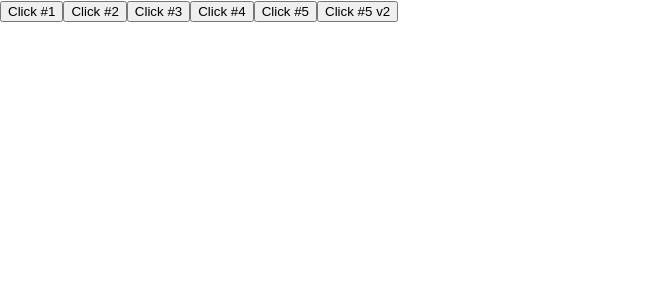
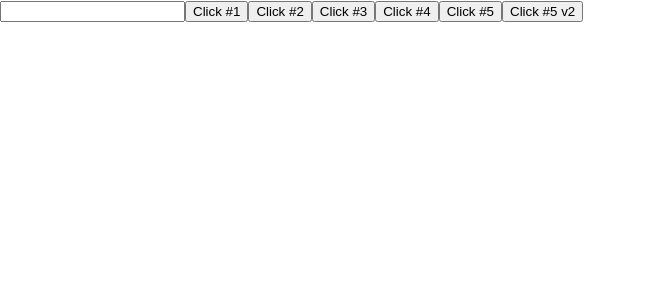
Before and after one commit to David-Pires/React-Exercises, a Next.js app: page /basicos/botao in a window 1280 px wide. Shown: the top 300 px of the page, without its empty margins (0-646 px from the left). Built offline with nearby package versions, Linux system fonts and the light colour scheme.

Commit message:
different ways to call a functions and trigger events

```diff
--- a/pages/basicos/botao.jsx
+++ b/pages/basicos/botao.jsx
@@ -12,6 +12,7 @@ export default function botao(props) {
     }
   return (
     <div>
+    <input type="text" onChange={e => console.log(e.target.value)} />
     <button onClick={acao1}>Click #1</button>
     <button onClick={acao2}>Click #2</button>
     <button onClick={function () {
```
